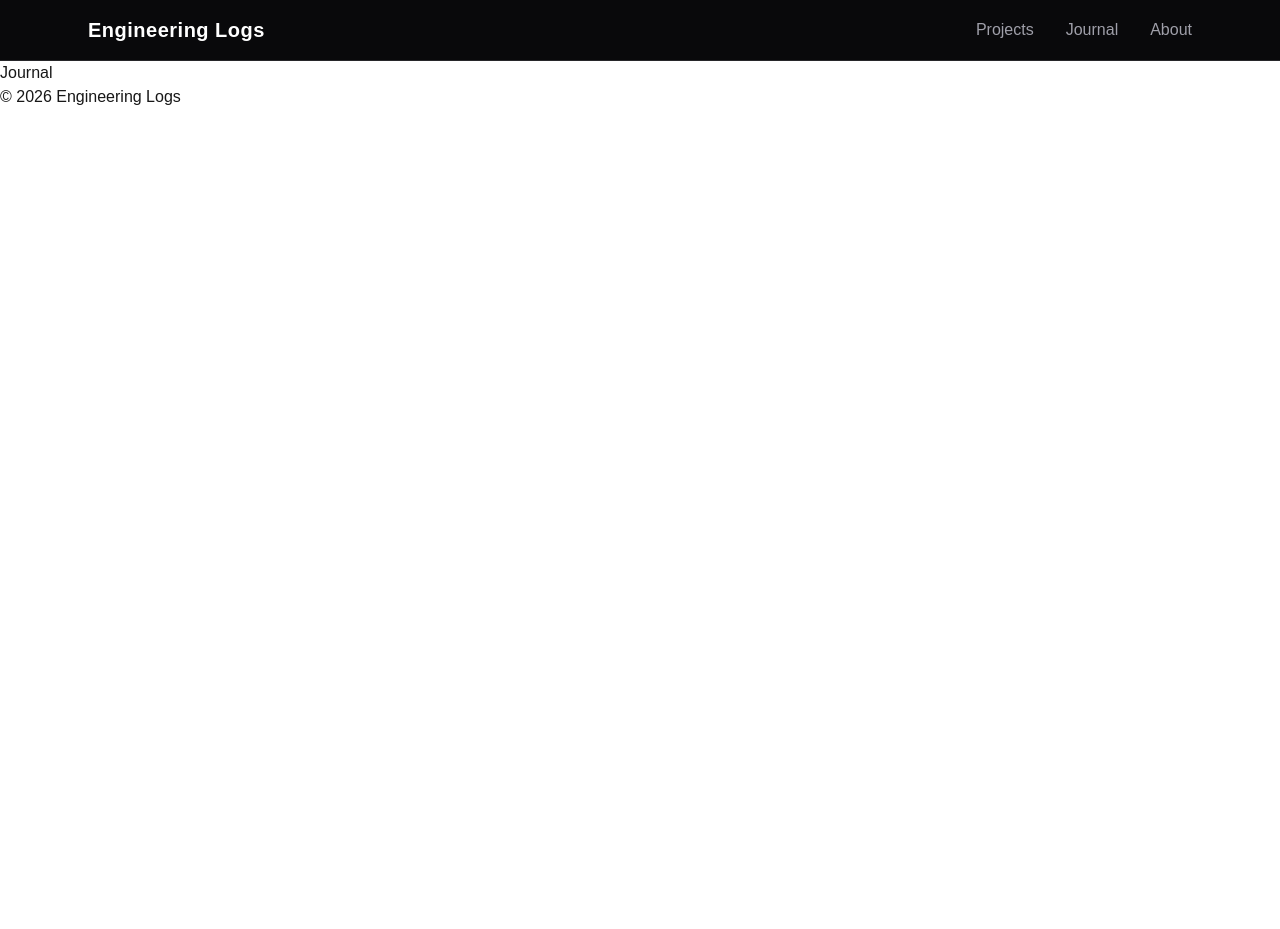
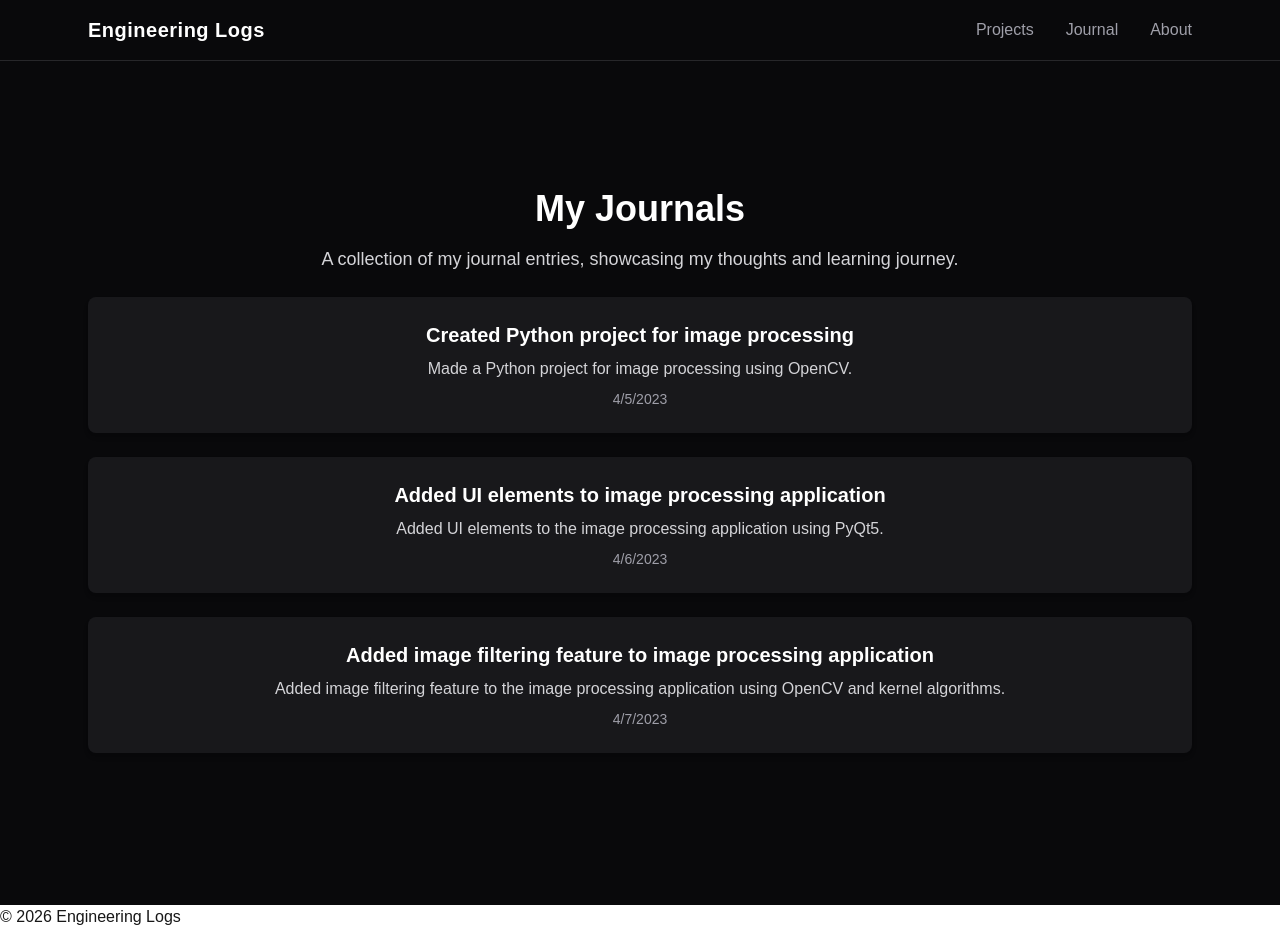
Before and after one commit to UchihaCoder-96/EngineeringLogs, a Next.js app in the folder frontend/: page /journal in a window 1280 px wide. Before the commit the page ends 800 px from the top, so only its background shows below. Built offline with nearby package versions, Linux system fonts and the light colour scheme.

Commit message:
Implement journal system and project architecture

```diff
--- /dev/null
+++ b/frontend/app/journal/[slug]/page.tsx
@@ -0,0 +1,29 @@
+import { journals } from "@/data/journal";
+import { notFound } from "next/navigation";
+
+export default async function Page({
+    params,
+}: {
+    params: Promise<{ slug: string }>;
+}) {
+    const { slug } = await params;
+
+    const journal = journals.find((j) => j.slug === slug);
+
+    if (!journal) {
+        notFound();
+    }
+
+    return (
+        <section className="bg-zinc-950 text-white">
+            <div className="mx-auto max-w-6xl px-6 py-32 text-center">
+                <h1 className="text-2xl font-bold sm:text-3xl md:text-4xl">
+                    {journal.title}
+                </h1>
+                <div className="mt-6 text-lg text-zinc-300">
+                    <p>{journal.summary}</p>
+                </div>
+            </div>
+        </section>
+    );
+}
--- a/frontend/app/journal/page.tsx
+++ b/frontend/app/journal/page.tsx
@@ -1,3 +1,22 @@
+import JournalCard from "@/components/journal/JournalCard";
+import { journals } from "@/data/journal";
+
 export default function Page() {
-    return <h1>Journal</h1>;
+    return (
+        <section className="bg-zinc-950 text-white">
+            <div className="mx-auto max-w-6xl px-6 py-32 text-center">
+                <h1 className="text-2xl font-bold sm:text-3xl md:text-4xl">
+                    My Journals
+                </h1>
+                <p className="mt-4 text-lg text-zinc-300">
+                    A collection of my journal entries, showcasing my thoughts and learning journey.
+                </p>
+                <div className="py-6 grid grid-cols-1 md:grid-cols-1 lg:grid-cols-1 gap-6">
+                    {journals.map((journal) => (
+                        <JournalCard journal={journal} key={journal.id} />
+                    ))}
+                </div>
+            </div>
+        </section>
+    );
 }
--- a/frontend/app/projects/page.tsx
+++ b/frontend/app/projects/page.tsx
@@ -13,7 +13,7 @@ export default function Page() {
                 </p>
                 <div className="py-6 grid grid-cols-1 md:grid-cols-1 lg:grid-cols-1 gap-6">
                     {projects.map((project) => (
-                        <ProjectCard project={project} key={project.title} variant="full" />
+                        <ProjectCard project={project} key={project.id} variant="full" />
                     ))}
                 </div>
             </div>
--- a/frontend/components/journal/JournalCard.tsx
+++ b/frontend/components/journal/JournalCard.tsx
@@ -0,0 +1,17 @@
+import { Journal } from "@/types/journal";
+
+export default function JournalCard(
+    { journal }: {
+        journal: Journal;
+    }
+) {
+    return (
+        <div className="bg-zinc-900 rounded-lg p-6 shadow-md hover:shadow-lg transition-shadow">
+            <h3 className="text-xl font-bold text-white">{journal.title}</h3>
+            <p className="mt-2 text-zinc-300">{journal.summary}</p>
+            <p className="mt-2 text-sm text-zinc-400">
+                {journal.date.toLocaleDateString()}
+            </p>
+        </div>
+    );
+}
--- a/frontend/data/journal.ts
+++ b/frontend/data/journal.ts
@@ -0,0 +1,31 @@
+import type { Journal } from "@/types/journal";
+
+export const journals: Journal[] = [
+    {
+        id: 1,
+        title: "Created Python project for image processing",
+        slug: "created-python-project-for-image-processing",
+        date: new Date("2023-04-05"),
+        summary: "Made a Python project for image processing using OpenCV.",
+        tags: ["Python", "Image Processing", "OpenCV"],
+        projectSlug: "image-processing-application"
+    },
+    {
+        id: 2,
+        title: "Added UI elements to image processing application",
+        slug: "added-ui-elements-to-image-processing-application",
+        date: new Date("2023-04-06"),
+        summary: "Added UI elements to the image processing application using PyQt5.",
+        tags: ["Python", "Image Processing", "OpenCV"],
+        projectSlug: "image-processing-application"
+    },
+    {
+        id: 3,
+        title: "Added image filtering feature to image processing application",
+        slug: "added-image-filtering-feature-to-image-processing-application",
+        date: new Date("2023-04-07"),
+        summary: "Added image filtering feature to the image processing application using OpenCV and kernel algorithms.",
+        tags: ["Python", "Image Processing", "OpenCV"],
+        projectSlug: "image-processing-application"
+    }
+]
```
Also changed, not shown: frontend/types/journal.ts (+13 -0 lines).
